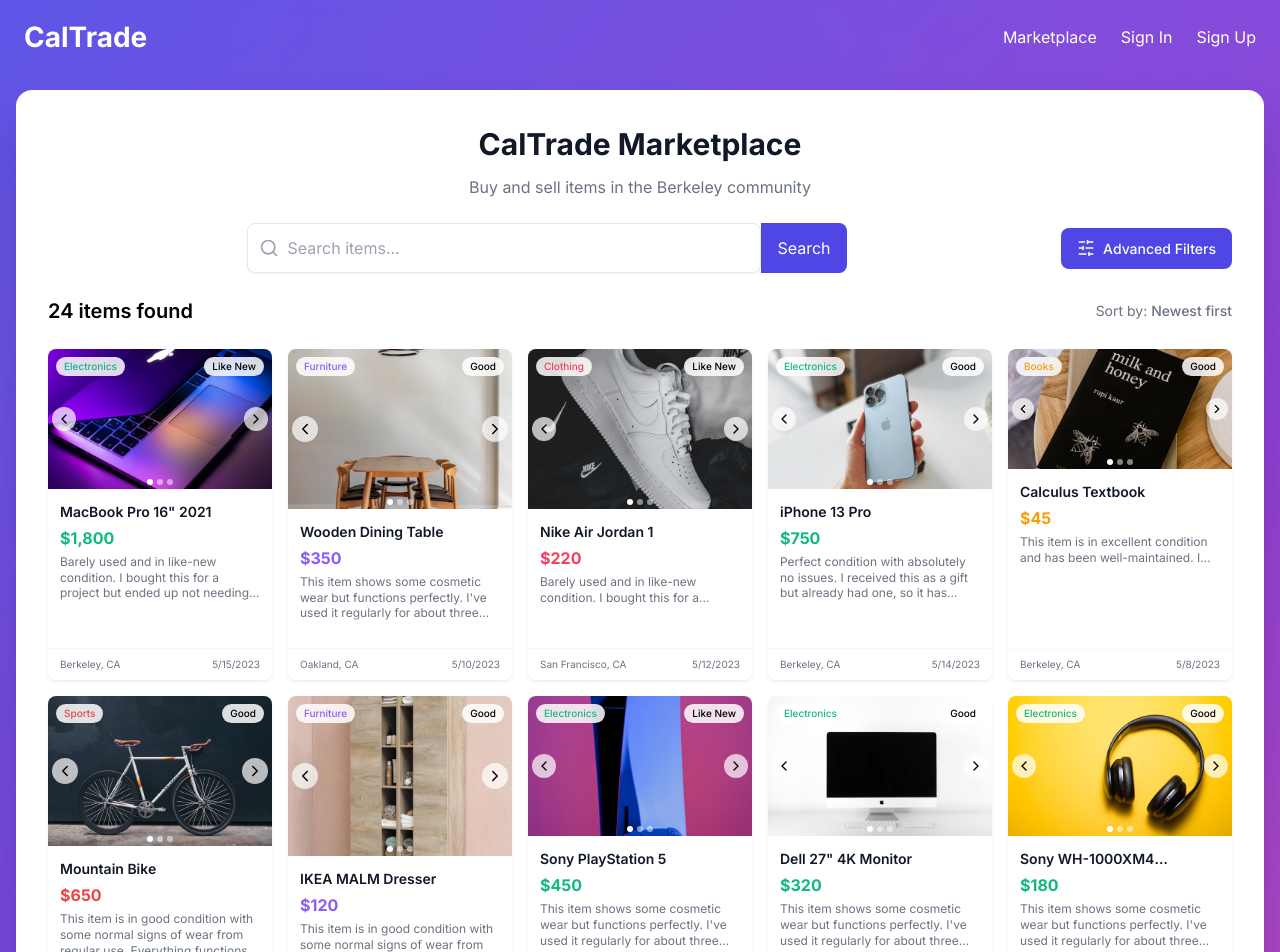
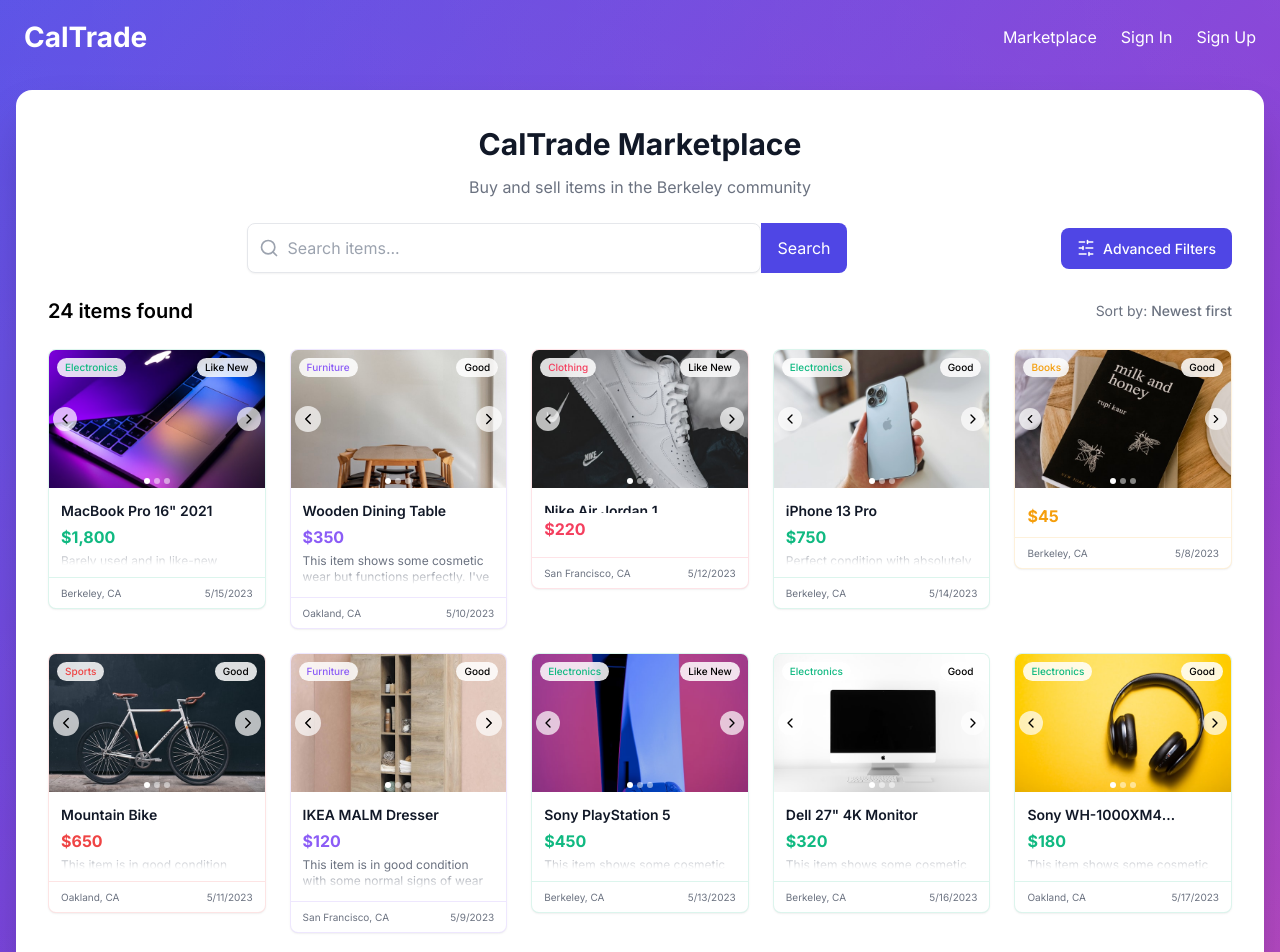
Before and after one commit to hzhou279/CalTrade, a Next.js app: page / in a window 1280 px wide. Shown: the top 952 px of the page. Built offline with nearby package versions, Linux system fonts and the light colour scheme.

Commit message:
Update item cards with visible borders and variable card heights

```diff
--- a/src/app/components/marketplace/ItemCard.tsx
+++ b/src/app/components/marketplace/ItemCard.tsx
@@ -42,23 +42,23 @@ export default function ItemCard({ item }: ItemCardProps) {
     setCurrentImageIndex((prev) => (prev - 1 + images.length) % images.length);
   };
 
-  // Determine image height and card properties based on item category
+  // Determine card properties based on item category
   const getCategoryStyles = () => {
     // Define different sizes for different categories
     switch (item.category) {
       case 'Vehicles':
         return {
-          imageHeight: 180,
+          imageHeight: 140, // Fixed image height
           descriptionLines: 4,
-          aspectRatio: '16/9',
+          cardHeight: 320, // Overall card height
           accentColor: '#3b82f6', // blue
           iconSize: 20
         };
       case 'Furniture':
         return {
-          imageHeight: 160,
+          imageHeight: 140,
           descriptionLines: 3,
-          aspectRatio: '4/3',
+          cardHeight: 280,
           accentColor: '#8b5cf6', // purple
           iconSize: 18
         };
@@ -66,55 +66,55 @@ export default function ItemCard({ item }: ItemCardProps) {
         return {
           imageHeight: 140,
           descriptionLines: 3,
-          aspectRatio: '1/1',
+          cardHeight: 260,
           accentColor: '#10b981', // green
           iconSize: 16
         };
       case 'Clothing':
         return {
-          imageHeight: 160,
+          imageHeight: 140,
           descriptionLines: 2,
-          aspectRatio: '3/4',
+          cardHeight: 240,
           accentColor: '#f43f5e', // pink
           iconSize: 16
         };
       case 'Books':
         return {
-          imageHeight: 120,
+          imageHeight: 140,
           descriptionLines: 2,
-          aspectRatio: '3/4',
+          cardHeight: 220,
           accentColor: '#f59e0b', // amber
           iconSize: 14
         };
       case 'Accessories':
         return {
-          imageHeight: 110,
+          imageHeight: 140,
           descriptionLines: 2,
-          aspectRatio: '1/1',
+          cardHeight: 210,
           accentColor: '#ec4899', // pink
           iconSize: 14
         };
       case 'Photography':
         return {
-          imageHeight: 150,
+          imageHeight: 140,
           descriptionLines: 3,
-          aspectRatio: '4/3',
+          cardHeight: 270,
           accentColor: '#6366f1', // indigo
           iconSize: 18
         };
       case 'Audio':
         return {
-          imageHeight: 130,
+          imageHeight: 140,
           descriptionLines: 3,
-          aspectRatio: '1/1',
+          cardHeight: 250,
           accentColor: '#0ea5e9', // sky blue
           iconSize: 16
         };
       case 'Sports':
         return {
-          imageHeight: 150,
+          imageHeight: 140,
           descriptionLines: 3,
-          aspectRatio: '4/3',
+          cardHeight: 260,
           accentColor: '#ef4444', // red
           iconSize: 18
         };
@@ -122,23 +122,23 @@ export default function ItemCard({ item }: ItemCardProps) {
         return {
           imageHeight: 140,
           descriptionLines: 3,
-          aspectRatio: '1/1',
+          cardHeight: 250,
           accentColor: '#f97316', // orange
           iconSize: 16
         };
       case 'Home & Garden':
         return {
-          imageHeight: 150,
+          imageHeight: 140,
           descriptionLines: 3,
-          aspectRatio: '4/3',
+          cardHeight: 270,
           accentColor: '#22c55e', // green
           iconSize: 16
         };
       case 'Toys & Games':
         return {
-          imageHeight: 130,
+          imageHeight: 140,
           descriptionLines: 3,
-          aspectRatio: '1/1',
+          cardHeight: 240,
           accentColor: '#a855f7', // purple
           iconSize: 16
         };
@@ -146,35 +146,36 @@ export default function ItemCard({ item }: ItemCardProps) {
         return {
           imageHeight: 140,
           descriptionLines: 3,
-          aspectRatio: '4/3',
+          cardHeight: 250,
           accentColor: '#4f46e5', // indigo
           iconSize: 16
         };
     }
   };
 
-  const { imageHeight, descriptionLines, aspectRatio, accentColor, iconSize } = getCategoryStyles();
+  const { imageHeight, descriptionLines, cardHeight, accentColor, iconSize } = getCategoryStyles();
 
   return (
     <Link href={`/marketplace/${item.id}`} className="block h-full">
       <div
-        className="rounded-xl overflow-hidden bg-white shadow-md hover:shadow-xl hover:-translate-y-1 transition-all duration-200 flex flex-col relative cursor-pointer h-full"
+        className="rounded-xl overflow-hidden bg-white shadow-sm hover:shadow-lg hover:-translate-y-1 transition-all duration-200 flex flex-col relative cursor-pointer h-full"
         style={{
           borderRadius: "8px",
           overflow: "hidden",
           backgroundColor: "white",
-          boxShadow: "0 2px 4px -1px rgba(0, 0, 0, 0.1), 0 1px 2px -1px rgba(0, 0, 0, 0.06)",
+          boxShadow: "0 1px 3px -1px rgba(0, 0, 0, 0.1), 0 1px 2px -1px rgba(0, 0, 0, 0.06)",
           display: "flex",
           flexDirection: "column",
           position: "relative",
-          cursor: "pointer"
+          cursor: "pointer",
+          border: `1px solid ${accentColor}25`,
+          height: `${cardHeight}px` // Fixed height based on category
         }}
       >
         <div style={{
           position: "relative",
           width: "100%",
           height: `${imageHeight}px`,
-          aspectRatio: aspectRatio
         }}>
           <Image
             src={images[currentImageIndex]}
@@ -248,7 +249,13 @@ export default function ItemCard({ item }: ItemCardProps) {
           </div>
         </div>
 
-        <div style={{ padding: "12px", flex: "1", display: "flex", flexDirection: "column" }}>
+        <div style={{
+          padding: "12px",
+          flex: "1",
+          display: "flex",
+          flexDirection: "column",
+          height: `${cardHeight - imageHeight - 31}px` // Calculate content height (31px for footer)
+        }}>
           <h3 style={{
             fontSize: "14px",
             fontWeight: "600",
@@ -272,8 +279,7 @@ export default function ItemCard({ item }: ItemCardProps) {
           <div style={{
             flex: "1",
             overflow: "hidden",
-            position: "relative",
-            minHeight: `${descriptionLines * 1.3}em` // Set minimum height based on category
+            position: "relative"
           }}>
             <p style={{
               fontSize: "12px",
@@ -303,12 +309,13 @@ export default function ItemCard({ item }: ItemCardProps) {
 
         <div style={{
           padding: "8px 12px",
-          borderTop: `1px solid ${accentColor}10`,
+          borderTop: `1px solid ${accentColor}25`,
           display: "flex",
           justifyContent: "space-between",
           alignItems: "center",
           fontSize: "10px",
-          color: "#6b7280"
+          color: "#6b7280",
+          height: "31px"
         }}>
           <span>{item.location}</span>
           <span>{new Date(item.createdAt).toLocaleDateString()}</span>
--- a/src/app/page.tsx
+++ b/src/app/page.tsx
@@ -289,45 +289,20 @@ export default function MarketplacePage() {
                     <p className="text-gray-500">Try adjusting your filters or search query</p>
                   </div>
                 ) : (
-                  <div className="grid grid-cols-1 sm:grid-cols-2 md:grid-cols-3 lg:grid-cols-4 xl:grid-cols-5 gap-4 auto-rows-auto">
+                  <div className="grid grid-cols-1 sm:grid-cols-2 md:grid-cols-3 lg:grid-cols-4 xl:grid-cols-5 gap-6">
                     {filteredItems.map((item) => {
                       // Determine column span based on item category
                       let colSpan = "";
-                      let rowSpan = "";
 
-                      // Adjust column and row spans based on item category
-                      switch(item.category) {
-                        case 'Vehicles':
-                          colSpan = "col-span-1 sm:col-span-2 md:col-span-2 lg:col-span-2";
-                          rowSpan = "row-span-1";
-                          break;
-                        case 'Furniture':
-                          colSpan = "col-span-1 md:col-span-1 lg:col-span-1";
-                          rowSpan = "row-span-1";
-                          break;
-                        case 'Electronics':
-                          colSpan = "col-span-1";
-                          rowSpan = "row-span-1";
-                          break;
-                        case 'Photography':
-                          colSpan = "col-span-1 md:col-span-1";
-                          rowSpan = "row-span-1";
-                          break;
-                        case 'Sports':
-                          colSpan = "col-span-1 md:col-span-1";
-                          rowSpan = "row-span-1";
-                          break;
-                        case 'Books':
-                          colSpan = "col-span-1";
-                          rowSpan = "row-span-1";
-                          break;
-                        default:
-                          colSpan = "col-span-1";
-                          rowSpan = "row-span-1";
+                      // Only vehicles take up more space
+                      if (item.category === 'Vehicles') {
+                        colSpan = "col-span-1 sm:col-span-2 md:col-span-1 lg:col-span-1";
+                      } else {
+                        colSpan = "col-span-1";
                       }
 
                       return (
-                        <div key={item.id} className={`${colSpan} ${rowSpan} h-full`}>
+                        <div key={item.id} className={`${colSpan}`}>
                           <ItemCard item={item} />
                         </div>
                       );
```
